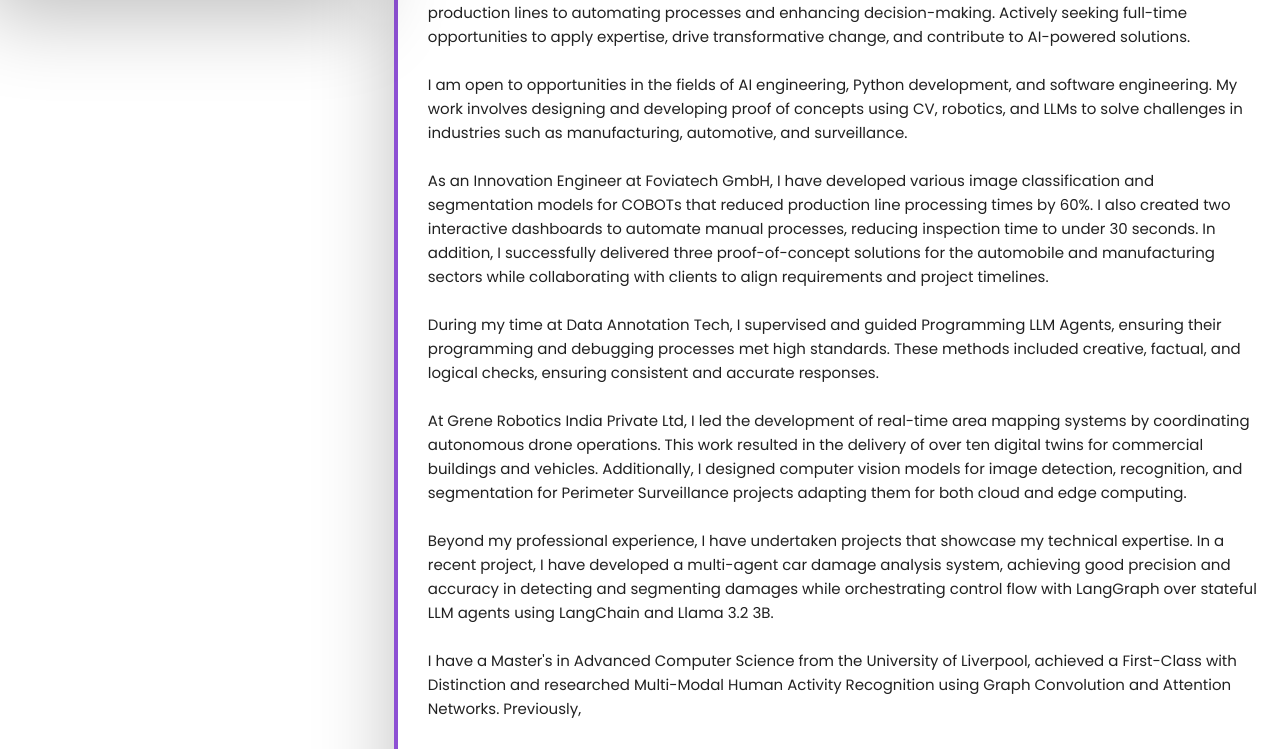
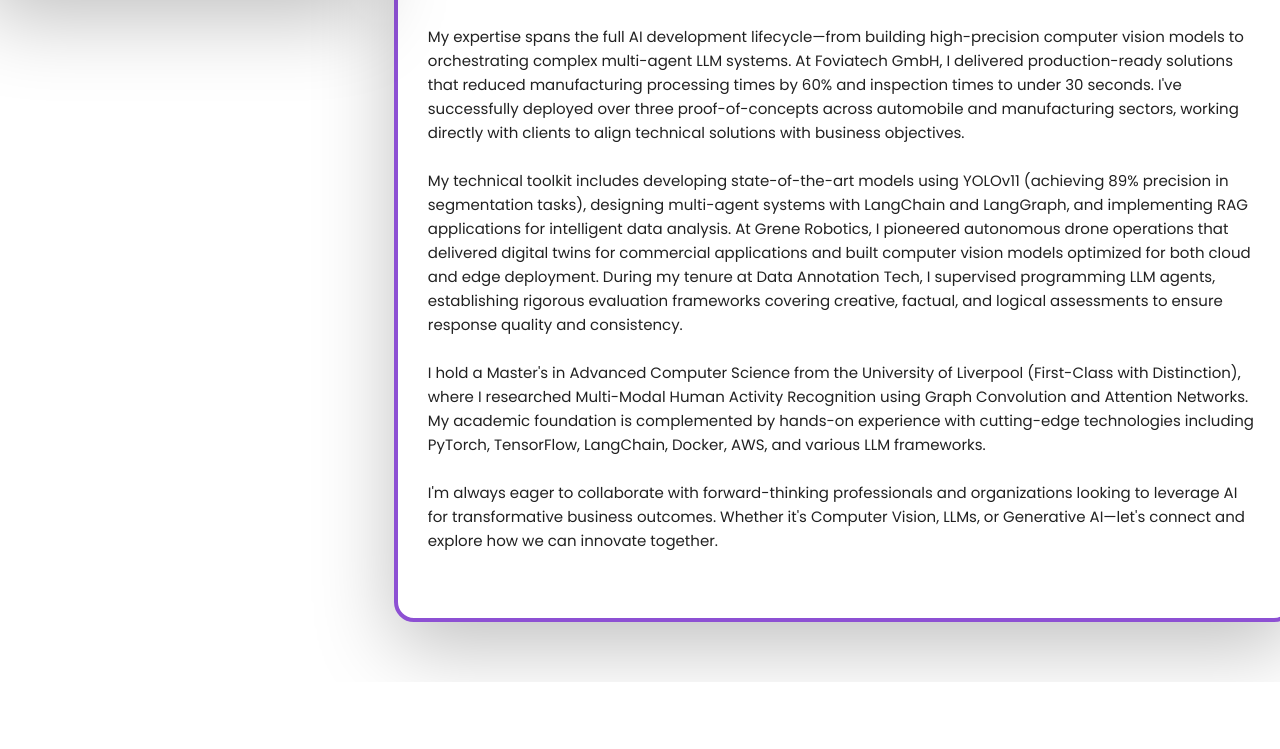
Before and after one commit to VigneshArjunRaj/VigneshArjunRaj.github.io, a plain HTML site: page index.html in a window 1280 px wide. Shown: the part 815-1564 px from the top of the page. After the commit the page ends 1497 px from the top, so only its background shows below. Drawn offline with nearby package versions, Linux system fonts and the light colour scheme.

Commit message:
bio change

```diff
--- a/index.html
+++ b/index.html
@@ -265,36 +265,17 @@
           <section class="service">
 
           <p class="service-item-text">
-
-
-                AI Engineer with 2 years of hands-on experience in Computer Vision and Large Language
-                Models, delivering impactful solutions across manufacturing, automotive, and other
-                industries.
-                <br><br>
-
-
-                Passionate about building innovative AI systems that address real-world
-                    challenges, from optimizing production lines to automating processes and enhancing
-                    decision-making. Actively seeking full-time opportunities to apply expertise, drive
-                    transformative change, and contribute to AI-powered solutions. <br><br>
-
-
-            I am open to opportunities in the fields of AI engineering, Python development, and software engineering. My work involves designing and developing proof of concepts using CV, robotics, and LLMs to solve challenges in industries such as manufacturing, automotive, and surveillance.
-
+I'm a Data Scientist at Algonomy specializing in Generative AI and Computer Vision, where I design innovative AI solutions for the automotive industry. My current work focuses on developing solutions for procurement planning and assembly sequence optimization for an automotive firm, while creating compelling GenAI demonstrations that help secure new business opportunities.
 <br><br>
-As an Innovation Engineer at Foviatech GmbH, I have developed various image classification and segmentation models for COBOTs that reduced production line processing times by 60%. I also created two interactive dashboards to automate manual processes, reducing inspection time to under 30 seconds. In addition, I successfully delivered three proof-of-concept solutions for the automobile and manufacturing sectors while collaborating with clients to align requirements and project timelines.
+My expertise spans the full AI development lifecycle—from building high-precision computer vision models to orchestrating complex multi-agent LLM systems. At Foviatech GmbH, I delivered production-ready solutions that reduced manufacturing processing times by 60% and inspection times to under 30 seconds. I've successfully deployed over three proof-of-concepts across automobile and manufacturing sectors, working directly with clients to align technical solutions with business objectives.
 <br><br>
-During my time at Data Annotation Tech, I supervised and guided Programming LLM Agents, ensuring their programming and debugging processes met high standards. These methods included creative, factual, and logical checks, ensuring consistent and accurate responses.
+My technical toolkit includes developing state-of-the-art models using YOLOv11 (achieving 89% precision in segmentation tasks), designing multi-agent systems with LangChain and LangGraph, and implementing RAG applications for intelligent data analysis. At Grene Robotics, I pioneered autonomous drone operations that delivered digital twins for commercial applications and built computer vision models optimized for both cloud and edge deployment.
+During my tenure at Data Annotation Tech, I supervised programming LLM agents, establishing rigorous evaluation frameworks covering creative, factual, and logical assessments to ensure response quality and consistency.
 <br><br>
-At Grene Robotics India Private Ltd, I led the development of real-time area mapping systems by coordinating autonomous drone operations. This work resulted in the delivery of over ten digital twins for commercial buildings and vehicles. Additionally, I designed computer vision models for image detection, recognition, and segmentation for Perimeter Surveillance projects adapting them for both cloud and edge computing.
+I hold a Master's in Advanced Computer Science from the University of Liverpool (First-Class with Distinction), where I researched Multi-Modal Human Activity Recognition using Graph Convolution and Attention Networks. My academic foundation is complemented by hands-on experience with cutting-edge technologies including PyTorch, TensorFlow, LangChain, Docker, AWS, and various LLM frameworks.
 <br><br>
-Beyond my professional experience, I have undertaken projects that showcase my technical expertise. In a recent project, I have developed a multi-agent car damage analysis system, achieving good precision and accuracy in detecting and segmenting damages while orchestrating control flow with LangGraph over stateful LLM agents using LangChain and Llama 3.2 3B.
-
-<br><br>
-I have a Master's in Advanced Computer Science from the University of Liverpool, achieved a First-Class with Distinction and researched Multi-Modal Human Activity Recognition using Graph Convolution and Attention Networks. Previously,
-<br><br>
-I'm eager to take on new challenges and opportunities and leverage my skills and knowledge in a full-time or contract role in the UK, India and Europe. I'm keen to collaborate with other innovative and forward-thinking professionals and explore the possibilities of AI and Software Engineering. Let's Connect.
-          </p>
+I'm always eager to collaborate with forward-thinking professionals and organizations looking to leverage AI for transformative business outcomes. Whether it's Computer Vision, LLMs, or Generative AI—let's connect and explore how we can innovate together.
+                      </p>
 
         </section>
     </article>
```
